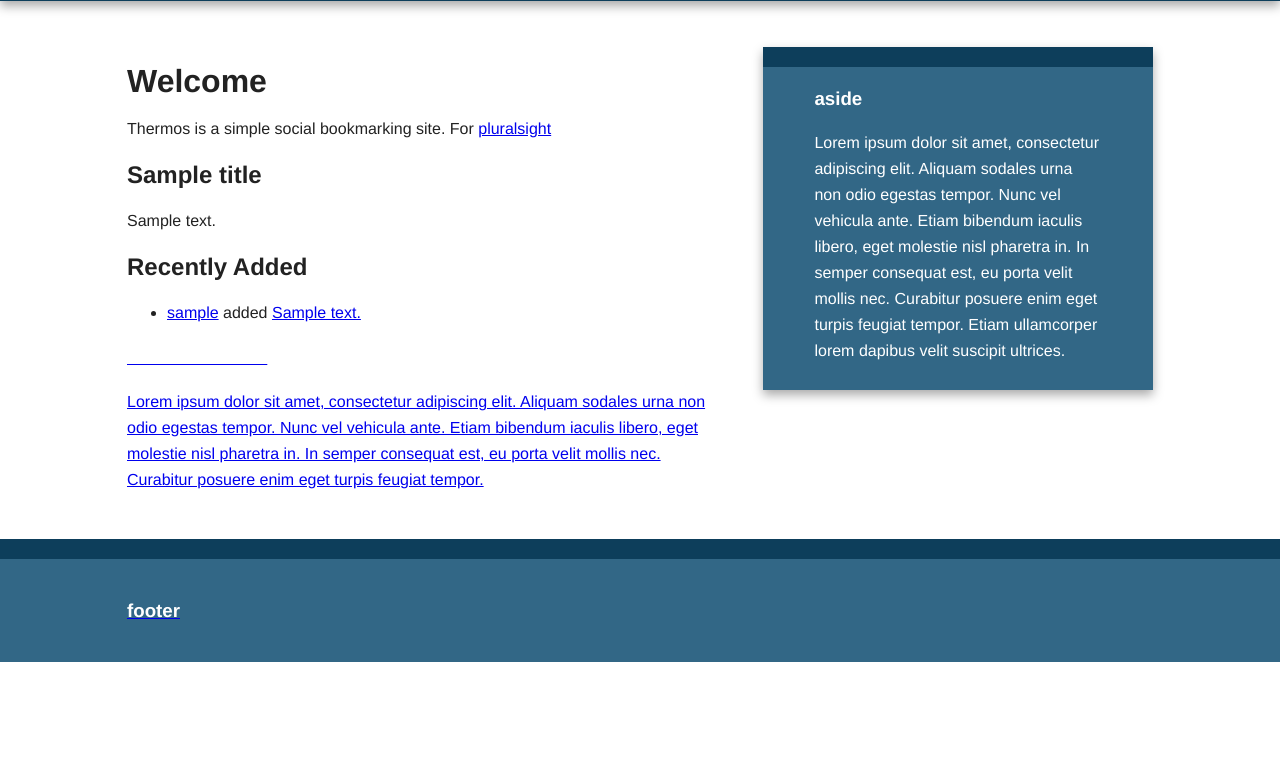
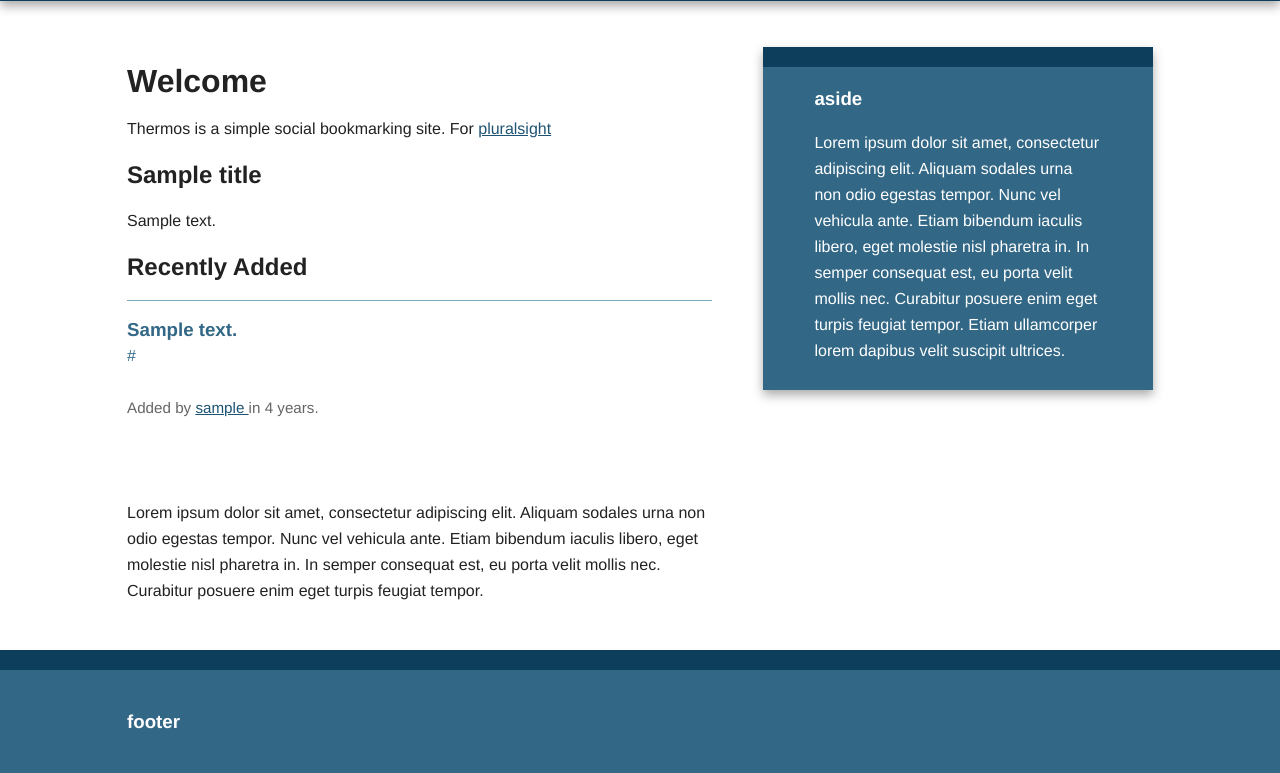
Before and after one commit to mkos/thermos, a Flask app: template thermos/templates/index.html in a window 1280 px wide. Shown: the part 95-868 px from the top of the page. Before the commit the page ends 757 px from the top, so only its background shows below. Run offline with Flask 2, Linux system fonts and the light colour scheme; the template is opened without the code that fills it: most values are stand-ins (such as "Sample title", 1, 10 or a date in 2020); parts of the project's set-up code (start-up, migrations or seed data) failed here and were passed over; some libraries are stand-ins or nearby versions.

Commit message:
improve bookmark displaying with flask-moment and moment.js

```diff
--- a/requirements.txt
+++ b/requirements.txt
@@ -9,3 +9,4 @@
 WTForms>=2.1
 Flask-Script>=2.0.5
 flask-login>=0.3.2
+Flask-Moment>=0.5.1
--- a/thermos/__init__.py
+++ b/thermos/__init__.py
@@ -2,6 +2,7 @@
 from flask import Flask
 from flask_sqlalchemy import SQLAlchemy
 from flask_login import LoginManager
+from flask.ext.moment import Moment
 
 basedir = os.path.abspath(os.path.dirname(__file__))
 
@@ -20,5 +21,8 @@
 login_manager.login_view = 'login'
 login_manager.init_app(app)
 
+# for displaying timestamps
+moment = Moment(app)
+
 import models
 import views
--- a/thermos/static/css/main.css
+++ b/thermos/static/css/main.css
@@ -154,11 +154,12 @@
    Author's custom styles
    ========================================================================== */
 
-a {
-    color #8f540d;
+a,
+a:visited {
+    color: #1e5373;
 }
 
-a:hover {
+a:hover, aside a:hover, aside a:visited:hover {
     color: #d39447;
 }
 
@@ -211,6 +212,37 @@
     margin-left: 10px;
 }
 
+/* bookmark list styling */
+
+ul.bookmarks {
+    list-style: none none;
+    padding-left: 0;
+}
+
+ul.bookmarks li {
+    padding-bottom: .5em;
+    border-top: 1px solid #7EA6BF;
+    padding: 1em 0;
+}
+
+a.header {
+    color: #326786;
+    text-decoration: none;
+    display: block;
+}
+
+a.header h3 {
+    margin: 0 0;
+}
+
+div.info {
+    font-size: .95em;
+    color: #666666;
+}
+
+span.editlinks {
+    float: right;
+}
 /* ==========================================================================
    Media Queries
    ========================================================================== */
--- a/thermos/templates/base.html
+++ b/thermos/templates/base.html
@@ -66,9 +66,8 @@
             </footer>
         </div>
 
-        <script src="//ajax.googleapis.com/ajax/libs/jquery/1.11.2/jquery.min.js"></script>
-        <script>window.jQuery || document.write('<script src="{{ url_for('static', filename='js/vendor/jquery-1.11.2.min.js') }}"><\/script>')</script>
+    {{ moment.include_jquery() }}
+    {{ moment.include_moment() }}
 
-        <script src="js/main.js"></script>
     </body>
 </html>
--- /dev/null
+++ b/thermos/templates/bookmark_list.html
@@ -0,0 +1,22 @@
+<ul class="bookmarks">
+    {% for bookmark in bookmarks %}
+        <li>
+            <a class="header" href="{{ bookmark.url }}">
+                <h3 class="description">
+                    {{ bookmark.description|truncate(50, killwords=True) }}
+                </h3>
+                <span class="url">
+                    {{ bookmark.url|truncate(50, killwords=True) }}
+                </span>
+            </a>
+
+            <div class="info">
+                <br>
+                Added by <a href="{{ url_for('user', username=bookmark.user.username) }}">
+                    {{ bookmark.user.username }}
+                </a>
+                {{ moment(bookmark.date).fromNow() }}.
+            </div>
+        </li>
+    {% endfor %}
+</ul>
--- a/thermos/templates/index.html
+++ b/thermos/templates/index.html
@@ -16,14 +16,10 @@
         </section>
         <section>
             <h2>Recently Added</h2>
-            {% if new_bookmarks %}
-                <ul>
-                    {% for bm in new_bookmarks %}
-                        <li>
-                            <a href="{{ url_for('user', username=bm.user.username) }}">{{ bm.user.username }}</a> added <a href="{{ bm.url }}">{{ bm.description }}
-                        </li>
-                    {% endfor %}
-                </ul>
+            {% if new_bookmarks.count > 0 %}
+                {% with bookmarks=new_bookmarks %}
+                    {% include "bookmark_list.html" %}
+                {% endwith %}
             {% else %}
                 No bookmarks yet.
             {% endif %}
```
Also changed, not shown: thermos/templates/user.html (+5 -6 lines).
